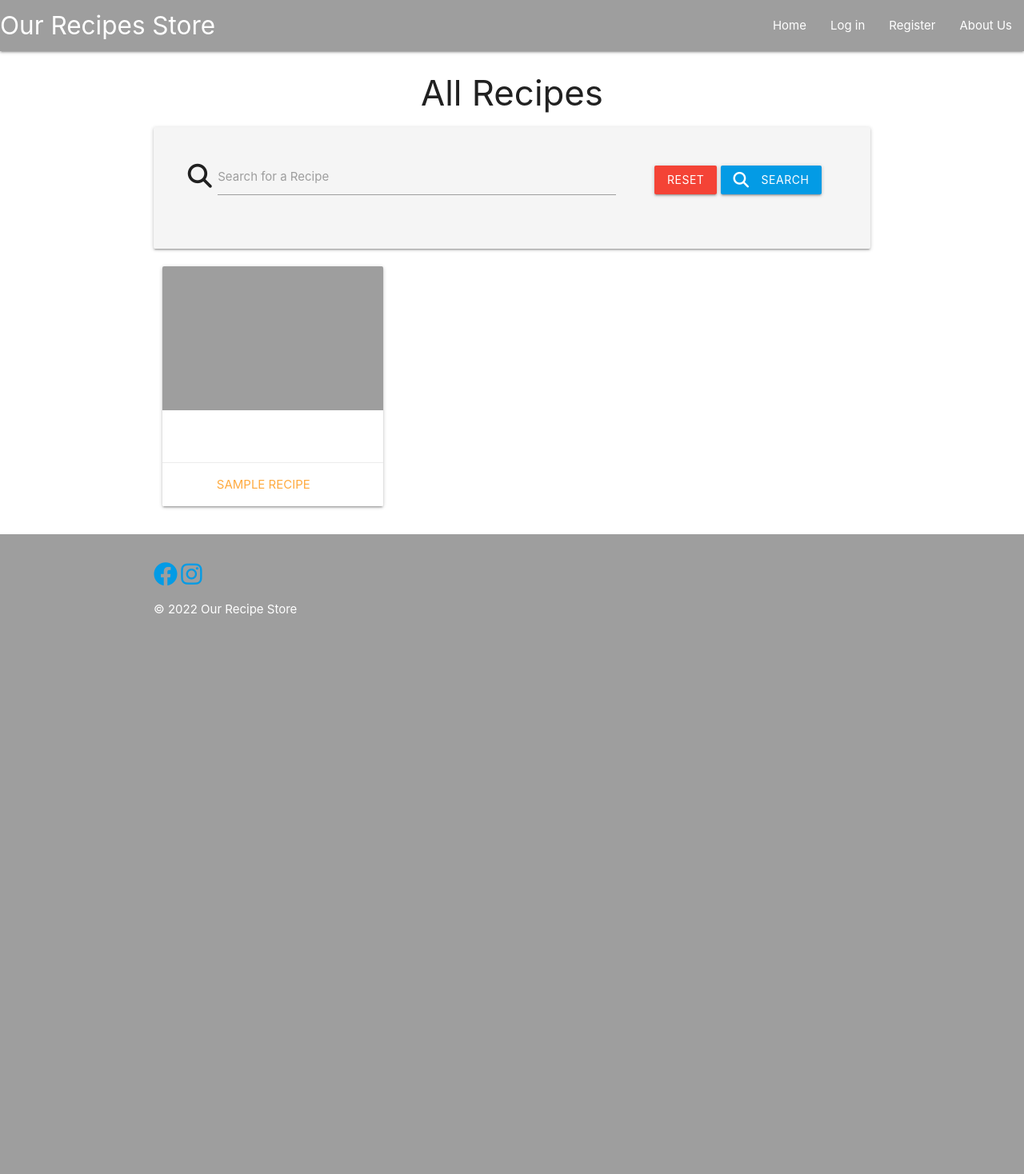
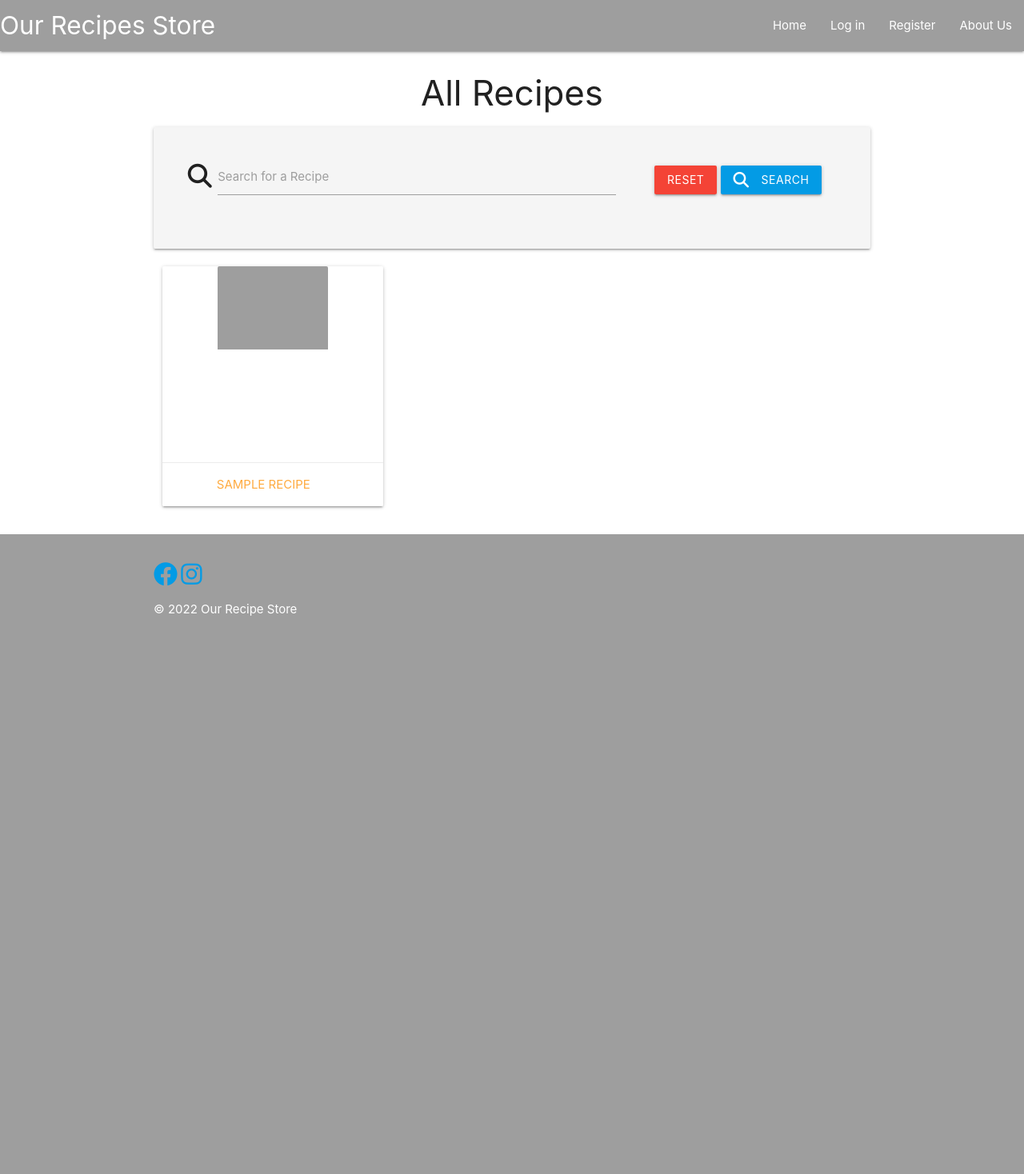
Before and after one commit to RhiH/recipe_store, a Flask app: page /get_recipes in a window 1280 px wide. Shown: the whole page at 80% size. Run offline with Flask 2, Linux system fonts and the light colour scheme; a database or web service that is not in the repository returns one stand-in record (values such as "Sample title"); some libraries are stand-ins or nearby versions; grey boxes are pictures that could not be loaded.

Commit message:
amendment to css for card formatting on show recipe page

```diff
--- a/static/css/style.css
+++ b/static/css/style.css
@@ -3,7 +3,7 @@ body {
 }
 
 .card-image {
-    max-width: 300px;
+    max-width: 50%;
     height: auto;
     margin-left: auto;
     margin-right: auto;
```
